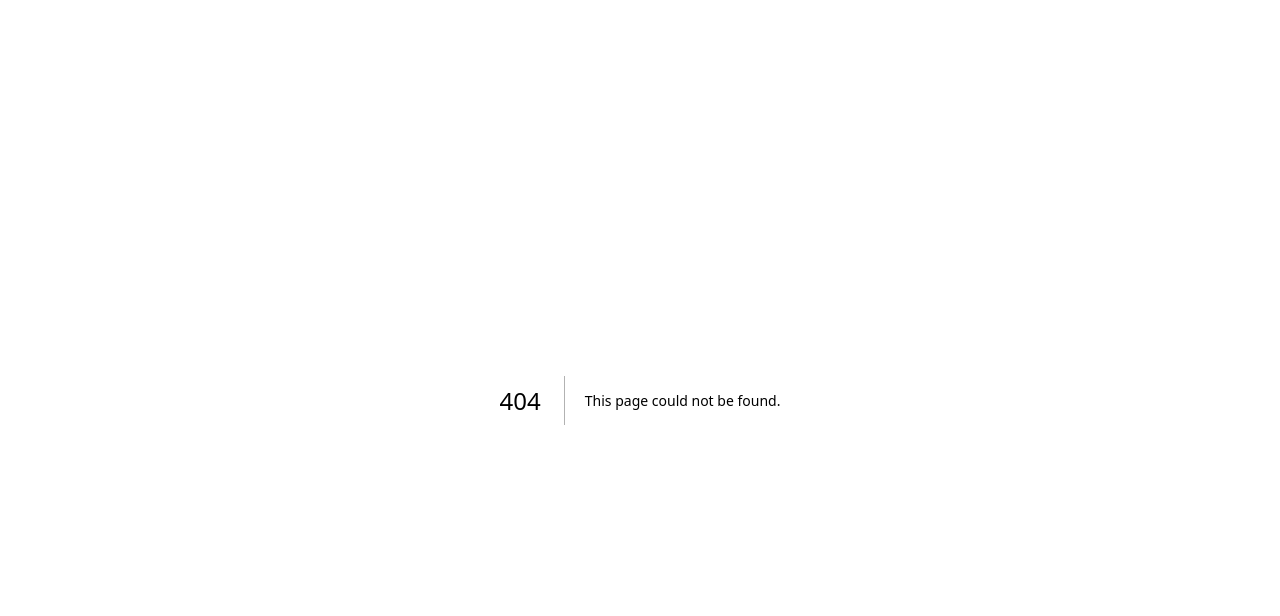
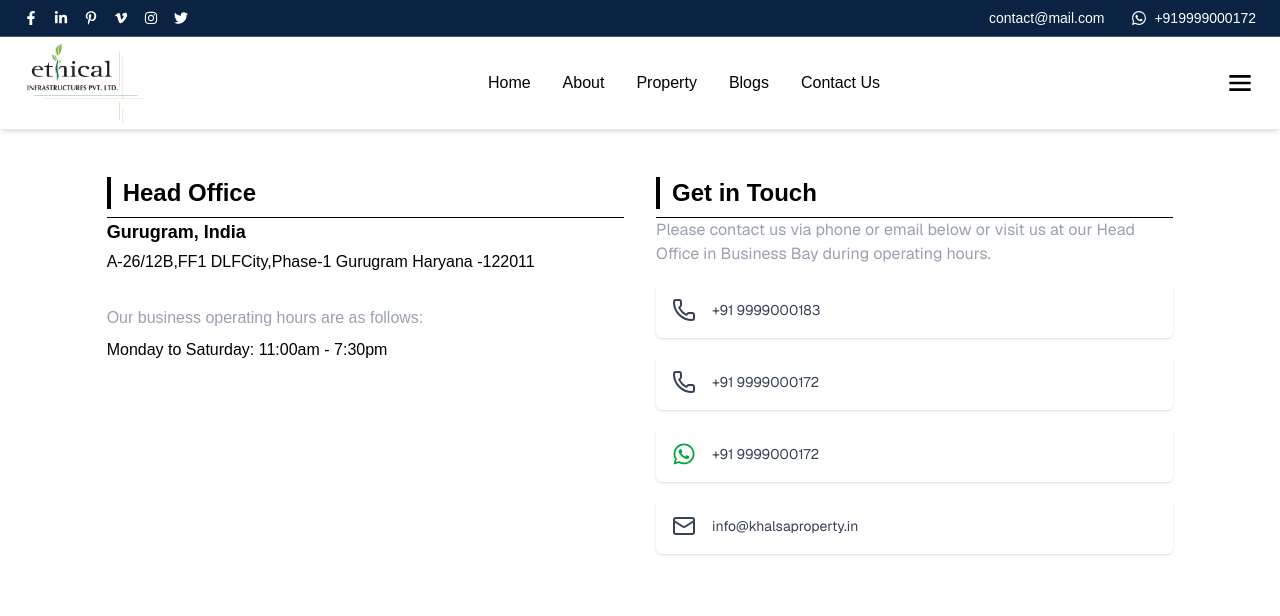
Before and after one commit to BigwigMediaAI/ethicalinfrastructure, a Next.js app: page /contact in a window 1280 px wide. Before the commit this address had no page. Shown: the top 616 px of the page. Built offline with nearby package versions, Linux system fonts and the light colour scheme; grey boxes are pictures that could not be loaded.

Commit message:
Add changes

```diff
--- a/components/Footer.tsx
+++ b/components/Footer.tsx
@@ -29,15 +29,15 @@ export default function Footer() {
           <div className="space-y-3 text-sm">
             <div className="flex items-center space-x-2">
               <Phone size={16} />
-              <span>+00 (123) 456 789 012</span>
+              <span>+91-9999000183</span>
             </div>
             <div className="flex items-center space-x-2">
               <Mail size={16} />
-              <span>infomail123@domain.com</span>
+              <span>webmail@eiplin.com</span>
             </div>
             <div className="flex items-center space-x-2">
               <MapPin size={16} />
-              <span>West 2nd lane, Inner circular road, New York City</span>
+              <span>A-26/12B,FF1 DLFCity,Phase-1 Gurugram Haryana -122011</span>
             </div>
           </div>
         </div>
--- a/components/Navbar.tsx
+++ b/components/Navbar.tsx
@@ -49,12 +49,12 @@ const Navbar = () => {
           </span>
           <span className="flex items-center gap-2">
             <Link
-              href="https://wa.me/+919999000183"
+              href="https://wa.me/+919999000172"
               className="flex items-center gap-2"
               target="blank"
             >
               <BsWhatsapp />
-              +919999000183
+              +919999000172
             </Link>
           </span>
         </div>
--- a/package.json
+++ b/package.json
@@ -13,7 +13,8 @@
     "next": "15.5.4",
     "react": "19.1.0",
     "react-dom": "19.1.0",
-    "react-icons": "^5.5.0"
+    "react-icons": "^5.5.0",
+    "react-phone-number-input": "^3.4.12"
   },
   "devDependencies": {
     "@eslint/eslintrc": "^3",
--- /dev/null
+++ b/src/app/contact/page.tsx
@@ -0,0 +1,140 @@
+// import PhoneInput, { Value } from "react-phone-number-input";
+import "react-phone-number-input/style.css";
+import { Mail, Phone } from "lucide-react";
+import { FaWhatsapp } from "react-icons/fa";
+import Navbar from "../../../components/Navbar";
+import Footer from "../../../components/Footer";
+
+export default function ContactPage() {
+  return (
+    <div className=" bg-white min-h-screen text-black">
+      <Navbar />
+
+      <section className="w-11/12 md:w-5/6 mx-auto grid grid-cols-1 md:grid-cols-2 gap-8 py-8  ">
+        <div className="pt-4">
+          <h2 className="text-xl md:text-2xl mb-2 font-bold text-[var(--primary-color)] font-amatic border-l-4 border-[var(--primary-color)] pl-3">
+            Head Office
+          </h2>
+          <hr />
+
+          <p className="mb-1 text-lg font-semibold">Gurugram, India</p>
+          <p className="mb-4">
+            A-26/12B,FF1 DLFCity,Phase-1 Gurugram Haryana -122011
+          </p>
+
+          <p className="text-gray-400 mt-8">
+            Our business operating hours are as follows:
+          </p>
+          <p className="mt-2">Monday to Saturday: 11:00am - 7:30pm</p>
+        </div>
+
+        <div className="pt-4">
+          <h2 className="text-xl md:text-2xl mb-2 font-bold text-[var(--primary-color)] font-amatic border-l-4 border-[var(--primary-color)] pl-3">
+            Get in Touch
+          </h2>
+          <hr />
+          <p className="mb-4 text-gray-400 font-sans">
+            Please contact us via phone or email below or visit us at our Head
+            Office in Business Bay during operating hours.
+          </p>
+
+          <div className="flex flex-col gap-4">
+            {/* Phone Button */}
+            <div className="bg-white rounded-md p-4 flex items-center gap-4 shadow-sm hover:bg-gray-200 transition font-sans">
+              <Phone className="w-6 h-6 text-gray-700" />
+              <span className="text-sm text-gray-700">+91 9999000183</span>
+            </div>
+            <div className="bg-white rounded-md p-4 flex items-center gap-4 shadow-sm hover:bg-gray-200 transition font-sans">
+              <Phone className="w-6 h-6 text-gray-700" />
+              <span className="text-sm text-gray-700">+91 9999000172</span>
+            </div>
+
+            {/* WhatsApp Button */}
+            <a
+              href="https://wa.me/+919999000172"
+              target="_blank"
+              rel="noopener noreferrer"
+              className="bg-white rounded-md p-4 flex items-center gap-4 shadow-sm hover:bg-gray-200 transition font-sans"
+            >
+              <FaWhatsapp className="w-6 h-6 text-green-600" />
+              <span className="text-sm text-gray-700">+91 9999000172</span>
+            </a>
+
+            {/* Email Button */}
+            <a
+              href="mailto:info@khalsaproperty.in"
+              className="bg-white rounded-md p-4 flex items-center gap-4 shadow-sm hover:bg-gray-200 transition font-sans"
+            >
+              <Mail className="w-6 h-6 text-gray-700" />
+              <span className="text-sm text-gray-700">
+                info@khalsaproperty.in
+              </span>
+            </a>
+          </div>
+        </div>
+      </section>
+
+      <div className="w-11/12 md:w-5/6 mx-auto">
+        <div className="flex flex-col md:flex-row justify-center items-start py-8 gap-10 mb-7  ">
+          {/* Form Section */}
+          {/* <div className="w-full md:w-1/2 max-w-lg bg-gray-100 rounded-lg p-8 shadow-lg text-left  border border-[var(--primary-color)]">
+          <form className="space-y-4">
+            <input
+              type="text"
+              name="fullName"
+              placeholder="Your Full Name"
+              className="bg-white border border-gray-600 placeholder-gray-400 rounded-lg p-3 w-full focus:ring-2 focus:ring-blue-500"
+              required
+            />
+            <input
+              type="email"
+              name="email"
+              placeholder="Your Email"
+              className="bg-white border border-gray-600  placeholder-gray-400 p-3 rounded-lg w-full focus:ring-2 focus:ring-blue-500"
+              required
+            />
+
+            <PhoneInput
+              placeholder="Enter phone number"
+              defaultCountry="IN"
+              international
+              className="bg-white border border-gray-600 px-4 py-3 text-[16px] rounded-lg w-full text-black placeholder-gray-400"
+              onChange={function (_value?: Value): void {
+                throw new Error("Function not implemented.");
+              }}
+            />
+
+            <textarea
+              rows={4}
+              name="message"
+              placeholder="Your Message"
+              className="bg-white border border-gray-600 placeholder-gray-400 p-3 rounded-lg w-full focus:ring-2 focus:ring-blue-500"
+              required
+            />
+            <button
+              type="submit"
+              className="bg-[var(--primary-color)] hover:opacity-80 text-white py-3 px-6 rounded-lg w-full transition font-semibold"
+            >
+              Submit
+            </button>
+          </form>
+        </div> */}
+
+          {/* Map Section */}
+          <div className="w-full h-[450px] rounded-lg overflow-hidden shadow-lg border border-[var(--primary-color)]">
+            <iframe
+              src="https://www.google.com/maps/embed?pb=!1m17!1m12!1m3!1d3507.2049651170355!2d77.09081647549499!3d28.47337337575202!2m3!1f0!2f0!3f0!3m2!1i1024!2i768!4f13.1!3m2!1m1!2zMjjCsDI4JzI0LjEiTiA3N8KwMDUnMzYuMiJF!5e0!3m2!1sen!2sin!4v1759821507241!5m2!1sen!2sin"
+              width="100%"
+              height="100%"
+              allowFullScreen
+              loading="lazy"
+              referrerPolicy="no-referrer-when-downgrade"
+              className="w-full h-full"
+            ></iframe>
+          </div>
+        </div>
+      </div>
+      <Footer />
+    </div>
+  );
+}
```
Also changed, not shown: 1 other file (tests, documents, lock files or other folders).
